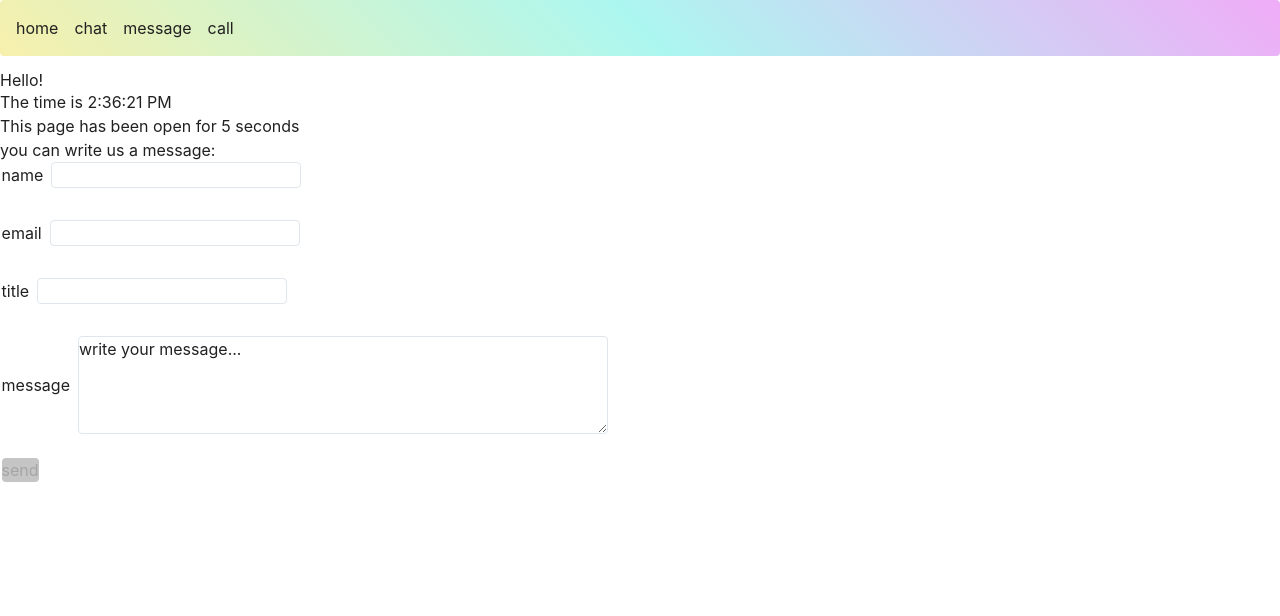
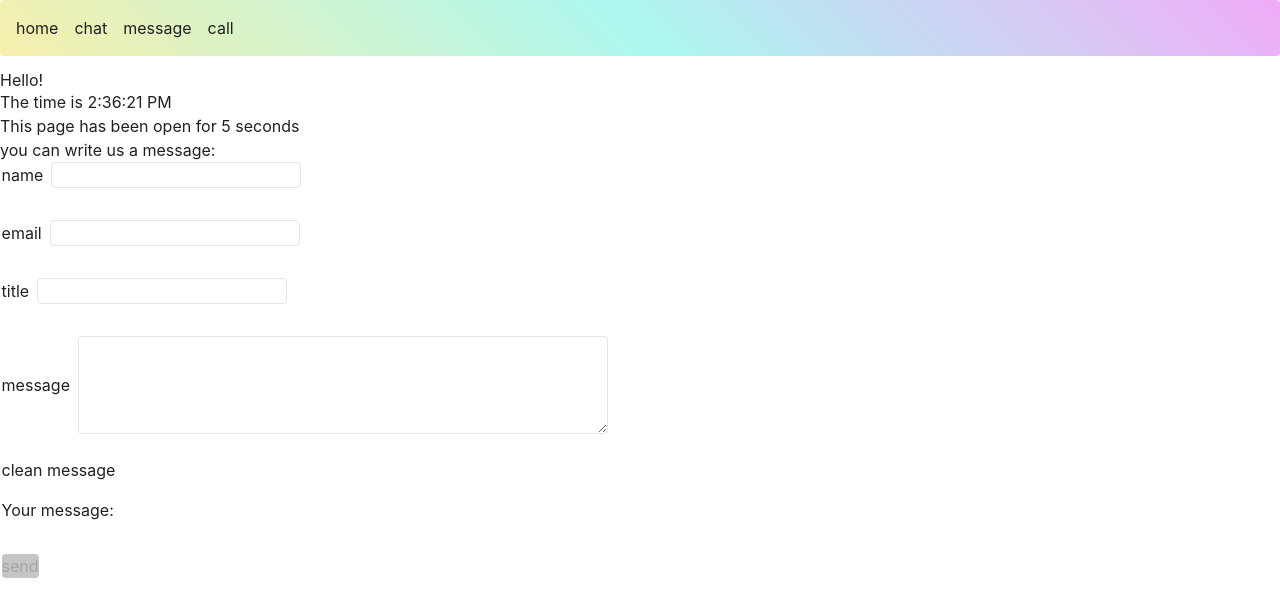
Before and after one commit to AkkaFranKebne/my-app, a SvelteKit app: page /message in a window 1280 px wide. Shown: the top 616 px of the page. Built offline with nearby package versions, Linux system fonts and the light colour scheme.

Commit message:
custom store

```diff
--- a/src/routes/(contactOptions)/message/+page.svelte
+++ b/src/routes/(contactOptions)/message/+page.svelte
@@ -1,5 +1,5 @@
 <script>
-  import { email, time, elapsed } from './stores';
+  import { email, time, elapsed, message } from './stores';
 	import { enhance } from "$app/forms";
   let sending = false;
   let name = '';
@@ -70,8 +70,16 @@
   </label>
   <label>
     message
-    <textarea name="messageText" rows="4" cols="50">write your message...</textarea>
+    <textarea
+      bind:value={$message}
+      on:keyup={(event) => message.update( event.key)}
+      name="messageText"
+      rows="4"
+      cols="50"/>
   </label>
+  <button on:click={message.reset}>clean message</button>
+  Your message:
+  <div>{$message}</div>
   {#if $email.length > 0}
   <label>
     <input type="checkbox" bind:checked={enabled} />
--- a/src/routes/(contactOptions)/message/stores.ts
+++ b/src/routes/(contactOptions)/message/stores.ts
@@ -18,3 +18,15 @@ export const elapsed = derived(
 	time,
 	($time) => Math.round(($time - start) / 1000)
 );
+
+
+ function createMessage() {
+	const { subscribe, set, update } = writable('');
+
+	return {
+		subscribe,
+		update: (text: string) => update((n) => n + text),
+		reset: () => set('')
+	};
+}
+export const message = createMessage();
```
